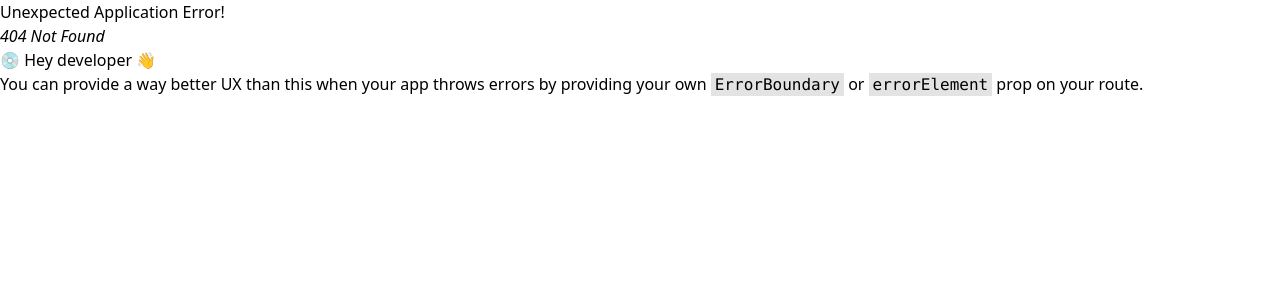
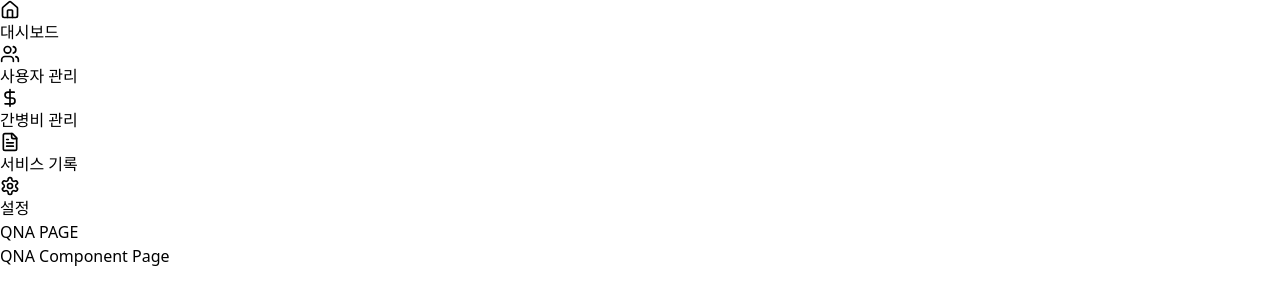
Before and after one commit to yun9699/CareBridgeAdmin, a React (Vite) app: page /qna in a window 1280 px wide. Before the commit this address had no page. Shown: the top 304 px of the page. Built offline with nearby package versions, Linux system fonts and the light colour scheme.

Commit message:
feat : QNA Router - add

```diff
--- a/package.json
+++ b/package.json
@@ -14,6 +14,7 @@
     "axios": "^1.7.7",
     "chart.js": "^4.4.5",
     "lucide-react": "^0.453.0",
+    "prop-types": "^15.8.1",
     "react": "^18.3.1",
     "react-chartjs-2": "^5.2.0",
     "react-cookie": "^7.2.1",
--- /dev/null
+++ b/src/component/qna/QNAComponent.jsx
@@ -0,0 +1,10 @@
+
+function QnaComponent() {
+    return (
+        <div>
+            <div>QNA Component Page</div>
+        </div>
+    );
+}
+
+export default QnaComponent;
--- a/src/layout/BasicLayout.jsx
+++ b/src/layout/BasicLayout.jsx
@@ -1,7 +1,7 @@
 import { Home, Users, DollarSign, FileText, Settings } from 'lucide-react';
 import {useState} from "react";
 
-function BasicLayout() {
+function BasicLayout({ children }) {
 
     const [sidebarOpen, setSidebarOpen] = useState(false);
 
@@ -37,7 +37,11 @@ function BasicLayout() {
                         설정
                     </a>
                 </nav>
+
             </aside>
+            <div>
+                {children}
+            </div>
         </div>
     )
 
--- /dev/null
+++ b/src/page/QNAPage.jsx
@@ -0,0 +1,12 @@
+import QNAComponent from "../component/qna/QNAComponent.jsx";
+
+function QnaPage() {
+    return (
+        <div>
+            <div>QNA PAGE</div>
+            <QNAComponent></QNAComponent>
+        </div>
+    );
+}
+
+export default QnaPage;
--- a/src/router/MainRouter.jsx
+++ b/src/router/MainRouter.jsx
@@ -1,5 +1,4 @@
 import {createBrowserRouter} from "react-router-dom";
-import MainPage from "../page/MainPage.jsx";
 import AdminIndex from "../page/AdminIndex.jsx";
 import FAQRouter from "./FAQRouter.jsx";
 import QNARouter from "./QNARouter.jsx";
@@ -11,11 +10,11 @@ const MainRouter = createBrowserRouter([
         path: '/',
         element: <AdminIndex/>,
         children: [
-
+            QNARouter,
         ]
     },
+
     FAQRouter,
-    QNARouter,
     CareGiverRouter,
     CareTakerRouter
 
--- a/src/router/QNARouter.jsx
+++ b/src/router/QNARouter.jsx
@@ -1,9 +1,9 @@
-import React from 'react';
+import {lazy} from "react";
 
-function QnaRouter(props) {
-    return (
-        <div></div>
-    );
+const QNA = lazy(() => import('../page/QNAPage'))
+
+const QnaRouter = {
+    path: "/qna",
+    element: <QNA/>
 }
-
 export default QnaRouter;
```
Also changed, not shown: 1 other file (tests, documents, lock files or other folders).
